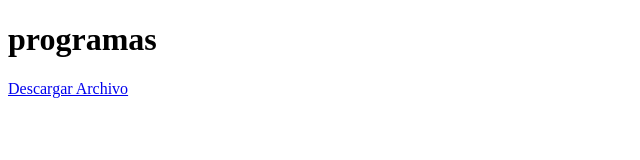
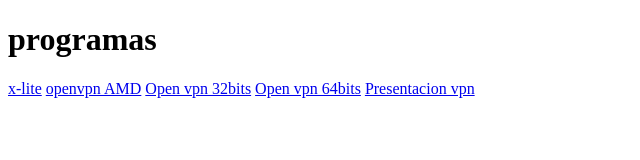
Before and after one commit to Datux3/programas, a plain HTML site: page index.html in a window 1280 px wide. Shown: the whole page, without its empty margins (0-640 px from the left). Drawn offline with Linux system fonts and the light colour scheme.

Commit message:
Add files via upload

```diff
--- a/index.html
+++ b/index.html
@@ -10,7 +10,11 @@
 
 <body>
   <h1>programas</h1>
-  <a href="3.0_X-Lite_Win32_1006e_34025.exe">Descargar Archivo</a>
+  <a href="3.0_X-Lite_Win32_1006e_34025.exe">x-lite</a>
+  <a href="OpenVPN-2.5.3-I601-amd64.msi">openvpn AMD</a>
+  <a href="openvpn-install-2.3.1-I001-i686.exe">Open vpn 32bits</a>
+  <a href=" openvpn-install-2.3.8-I601-x86_64.exe">Open vpn 64bits</a>
+  <a href="Presentacion VPN_2020.pptx">Presentacion vpn</a>
 </body>
 
 
```
